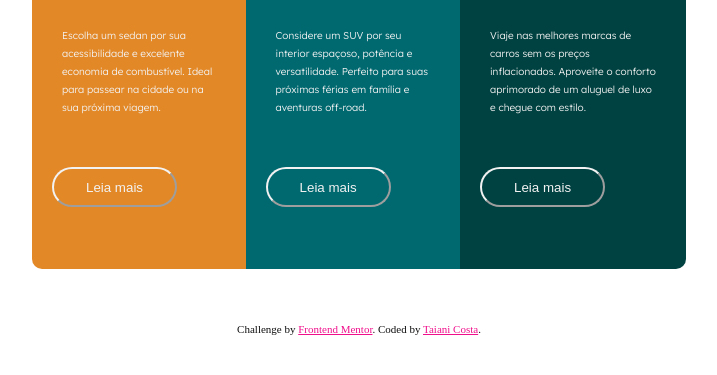
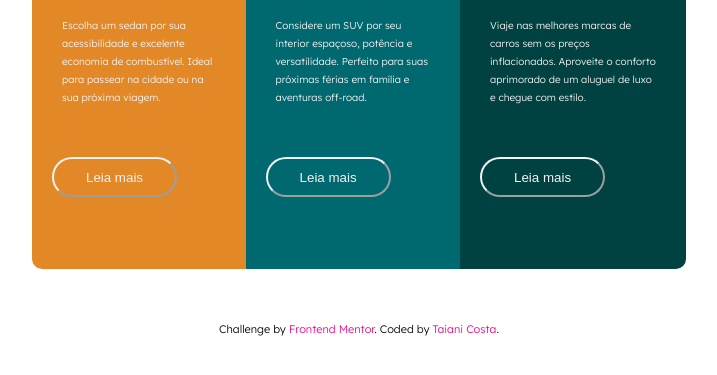
Before and after one commit to TaianiCosta/3-Componentes-de-Cart-es, a plain HTML site: page index.html in a window 1280 px wide. Shown: the part 231-606 px from the top of the page, without its empty margins (297-1014 px from the left). Drawn offline with Linux system fonts and the light colour scheme.

Commit message:
Alteração no rodapé

```diff
--- a/index.html
+++ b/index.html
@@ -43,8 +43,8 @@
 
     <footer>
     <div class="attribution">
-      Challenge by <a href="https://www.frontendmentor.io?ref=challenge" target="_blank">Frontend Mentor</a>.
-      Coded by <a href="#">Taiani Costa</a>.
+      Challenge by <a href="https://www.frontendmentor.io?ref=challenge" target="https://www.frontendmentor.io/profile/TaianiCosta">Frontend Mentor</a>.
+      Coded by <a href="https://github.com/TaianiCosta" target="https://github.com/TaianiCosta">Taiani Costa</a>.
     </div>
   </footer>
 </body>
--- a/style.css
+++ b/style.css
@@ -22,7 +22,7 @@ div {
 
 h1 {
     color: hsl(0, 0%, 100%, 0.75);
-    margin: 20px auto 10px 30px;
+    margin: 20px auto 0 30px;
     font-family: 'Big Shoulders Display', sans-serif;
 }
 
@@ -30,7 +30,7 @@ p {
     color: hsl(0, 0%, 95%);
     text-align: left;
     margin-bottom: 30px;
-    padding: 20px 30px 20px 30px;
+    padding: 10px 30px 20px 30px;
     font-size: 10px;
     font-family: 'Lexend Deca', sans-serif;
     line-height: 1.8;
@@ -83,8 +83,10 @@ footer {
 .attribution {
     font-size: 11px;
     color: hsla(0, 0%, 2%, 0.959);
+    font-family: 'Lexend Deca', sans-serif;
 }
 
 .attribution a {
     color: hsl(327, 88%, 50%);
+    text-decoration: none;
 }
```
